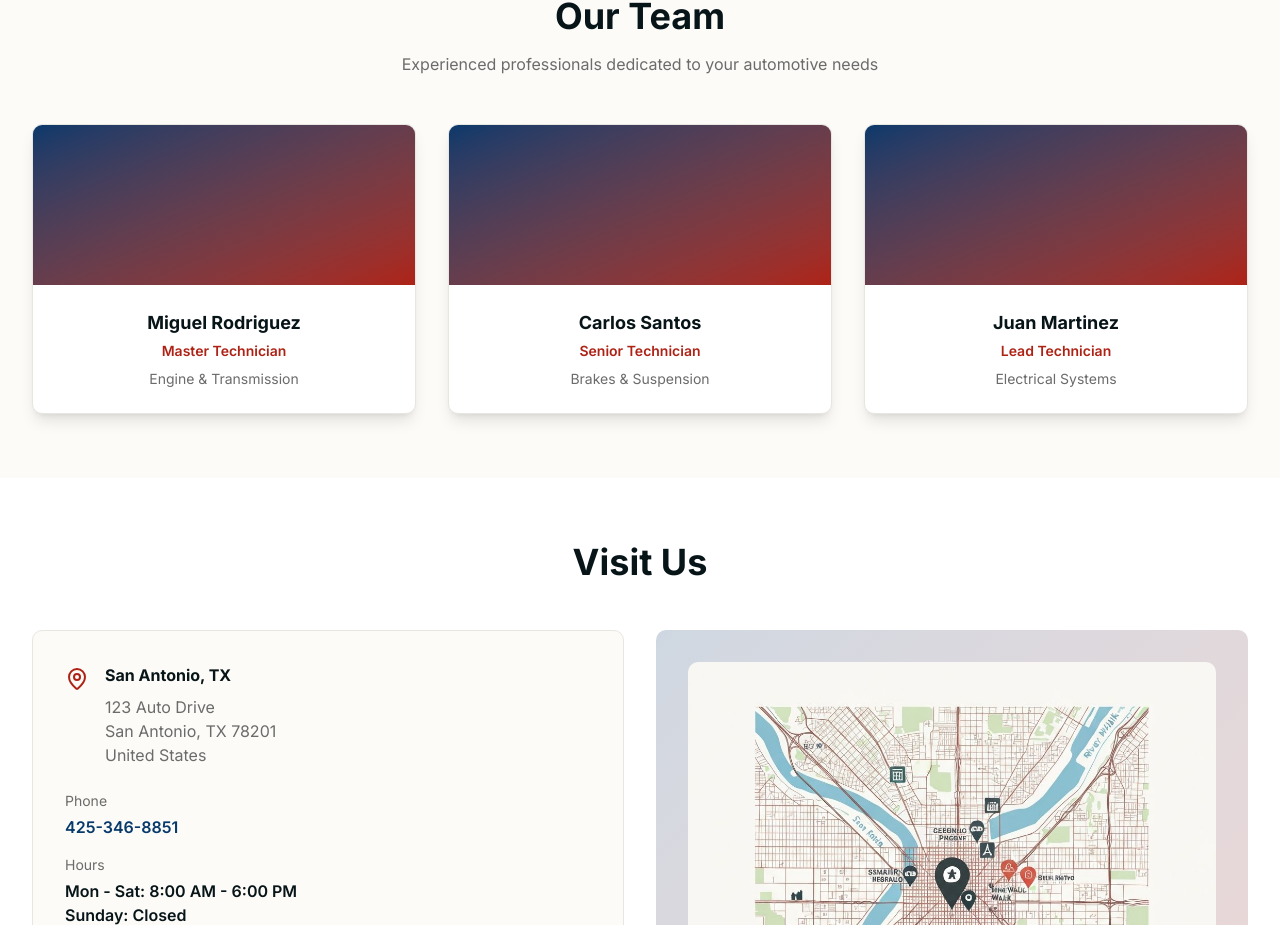
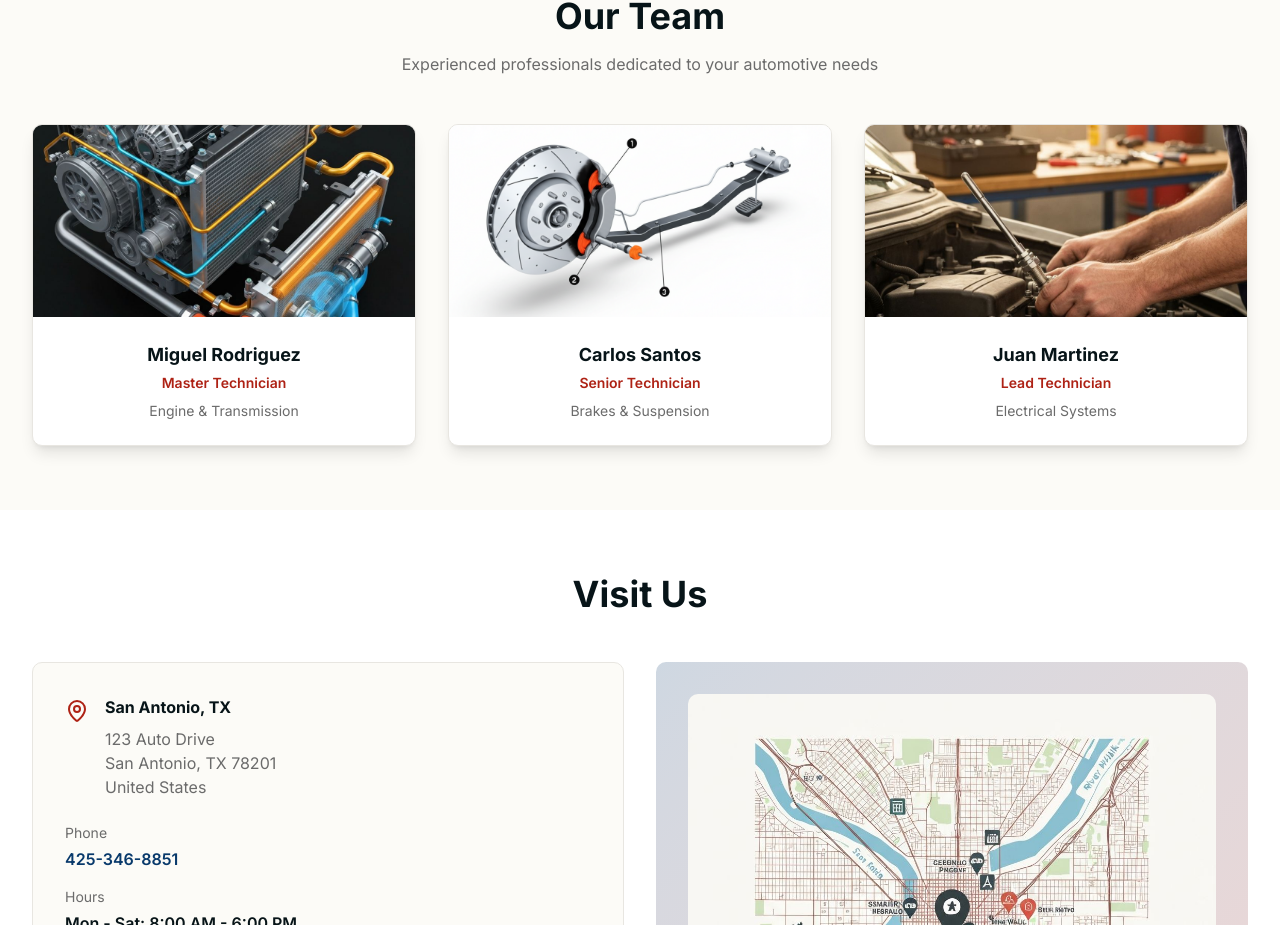
Before and after one commit to davisbryan595-lang/Everything-Auto, a Next.js app: page /about in a window 1280 px wide. Shown: the part 1316-2241 px from the top of the page. Built offline with nearby package versions, Linux system fonts and the light colour scheme.

Commit message:
completionId: cgen-64d95efa102e450a9d683e879f675641
cgen-64d95efa102e450a9d683e879f675641

```diff
--- a/app/about/page.tsx
+++ b/app/about/page.tsx
@@ -131,9 +131,9 @@ export default function AboutPage() {
 
             <div className="grid grid-cols-1 md:grid-cols-3 gap-8">
               {[
-                { name: "Miguel Rodriguez", role: "Master Technician", specialization: "Engine & Transmission" },
-                { name: "Carlos Santos", role: "Senior Technician", specialization: "Brakes & Suspension" },
-                { name: "Juan Martinez", role: "Lead Technician", specialization: "Electrical Systems" },
+                { name: "Miguel Rodriguez", role: "Master Technician", specialization: "Engine & Transmission", image: "/car-cooling-system.jpg" },
+                { name: "Carlos Santos", role: "Senior Technician", specialization: "Brakes & Suspension", image: "/car-brake-system.png" },
+                { name: "Juan Martinez", role: "Lead Technician", specialization: "Electrical Systems", image: "/spark-plugs-installation.jpg" },
               ].map((member, index) => (
                 <motion.div
                   key={index}
@@ -142,7 +142,13 @@ export default function AboutPage() {
                   transition={{ delay: index * 0.1 }}
                   className="bg-card rounded-lg overflow-hidden shadow-lg hover:shadow-2xl transition-shadow border border-border"
                 >
-                  <div className="h-40 bg-gradient-to-br from-primary to-secondary" />
+                  <div className="h-48 overflow-hidden bg-muted">
+                    <img
+                      src={member.image}
+                      alt={`${member.name} - ${member.role}`}
+                      className="w-full h-full object-cover"
+                    />
+                  </div>
                   <div className="p-6 text-center">
                     <h3 className="font-bold text-foreground text-lg mb-1">{member.name}</h3>
                     <p className="text-secondary font-semibold text-sm mb-2">{member.role}</p>
```
